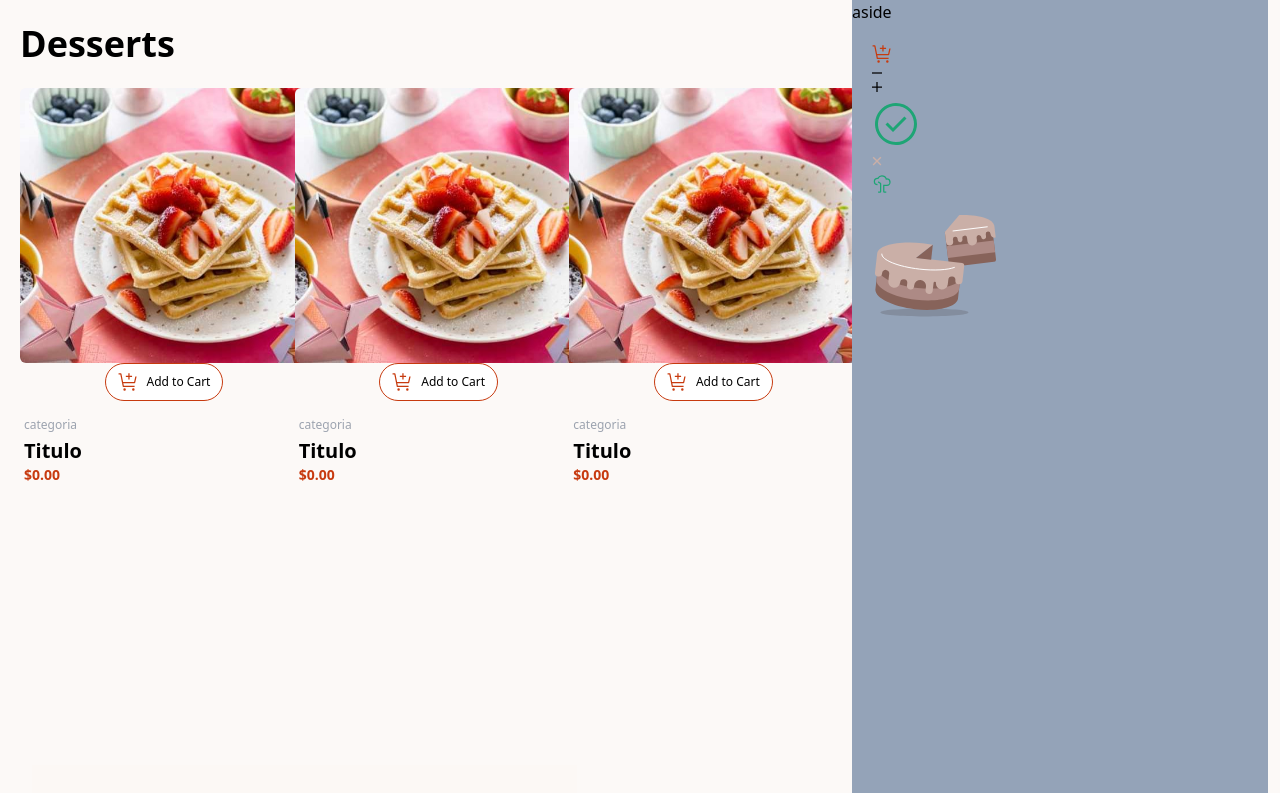
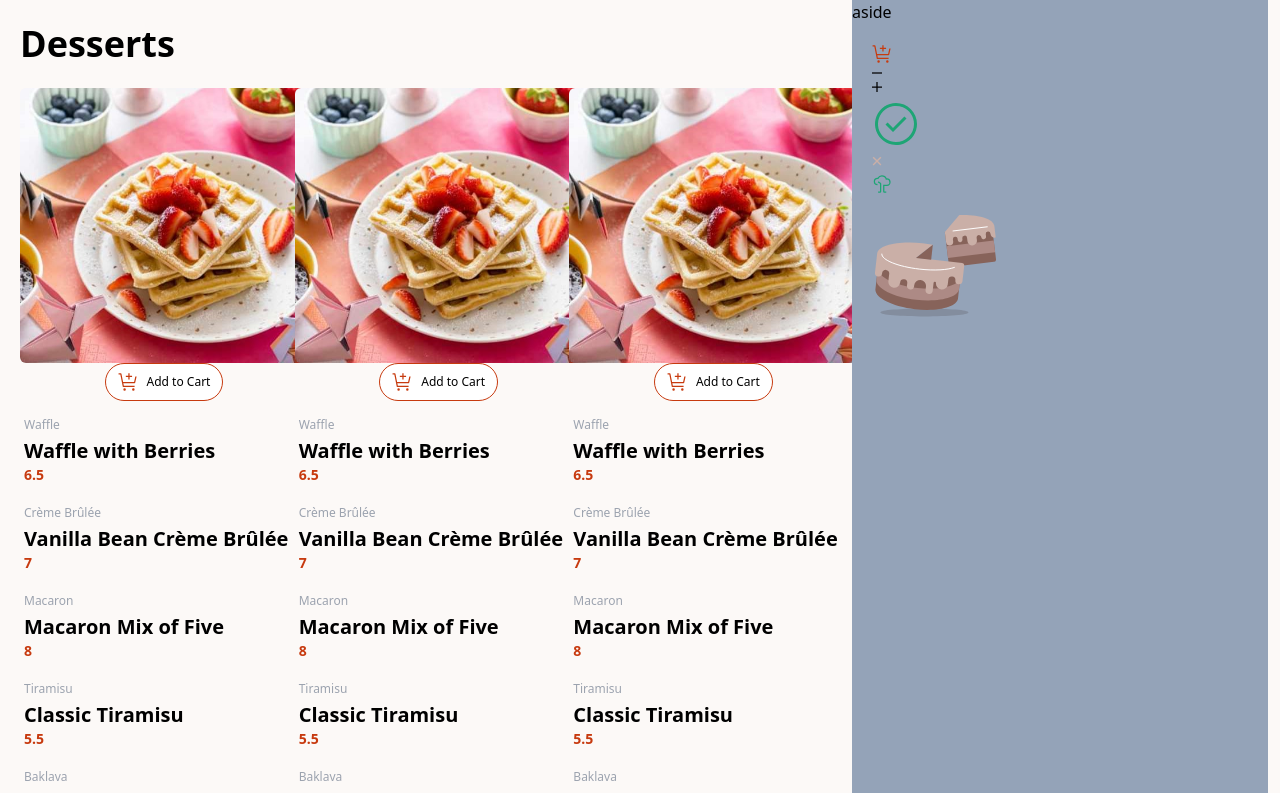
Before and after one commit to CardManj/product-list, a React (Vite) app: page / in a window 1280 px wide. Shown: the top 793 px of the page. Built offline with nearby package versions, Linux system fonts and the light colour scheme.

Commit message:
feat: :memo: Adding data

```diff
--- a/data.json
+++ b/data.ts
@@ -1,4 +1,10 @@
-[
+interface Data{
+    image: object,
+    name: string,
+    category: string,
+    price: number,
+}
+export const data_group: Data[]=[
     {
        "image": {
             "thumbnail": "./assets/images/image-waffle-thumbnail.jpg",
--- a/src/components/gallery/Card.tsx
+++ b/src/components/gallery/Card.tsx
@@ -1,3 +1,4 @@
+import { data_group } from '../../../data';
 import { Button } from '../Button';
 
 export default function Card() {
@@ -7,11 +8,13 @@ export default function Card() {
         <img src="src\assets\images\image-waffle-desktop.jpg" alt="product image" className="w-full rounded-md" />
         <Button />
       </section>
-      <section className="px-1 flex flex-col py-1 mt-3">
-        <span className="text-xs text-gray-400 font-light mb-1">categoria</span>
-        <h1 className="text-xl 16px font-semibold">Titulo</h1>
-        <p className="text-sm font-semibold text-MentorRed">$0.00</p>
-      </section>
+      {data_group.map((data) => (
+        <section className="px-1 flex flex-col py-1 mt-3">
+          <span className="text-xs text-gray-400 font-light mb-1">{data.category}</span>
+          <h1 className="text-xl 16px font-semibold">{data.name}</h1>
+          <p className="text-sm font-semibold text-MentorRed">{data.price}</p>
+        </section>
+      ))}
     </section>
   );
 }
--- a/src/components/gallery/Gallery.tsx
+++ b/src/components/gallery/Gallery.tsx
@@ -1,13 +1,14 @@
-import Card from "./Card";
+import Card from './Card';
 
 export default function Gallery() {
   return (
     <main className="h-screen col-span-2">
       <h1 className="text-4xl font-bold mx-2 my-6">Desserts</h1>
       <div className="grid grid-flow-col px-2 gap-1 grid-cols-3">
+
         <Card />
-        <Card></Card>
-        <Card></Card>
+        <Card />
+        <Card />
       </div>
 
       <div className="p-5 mt-64 w-[70%] ">
```
